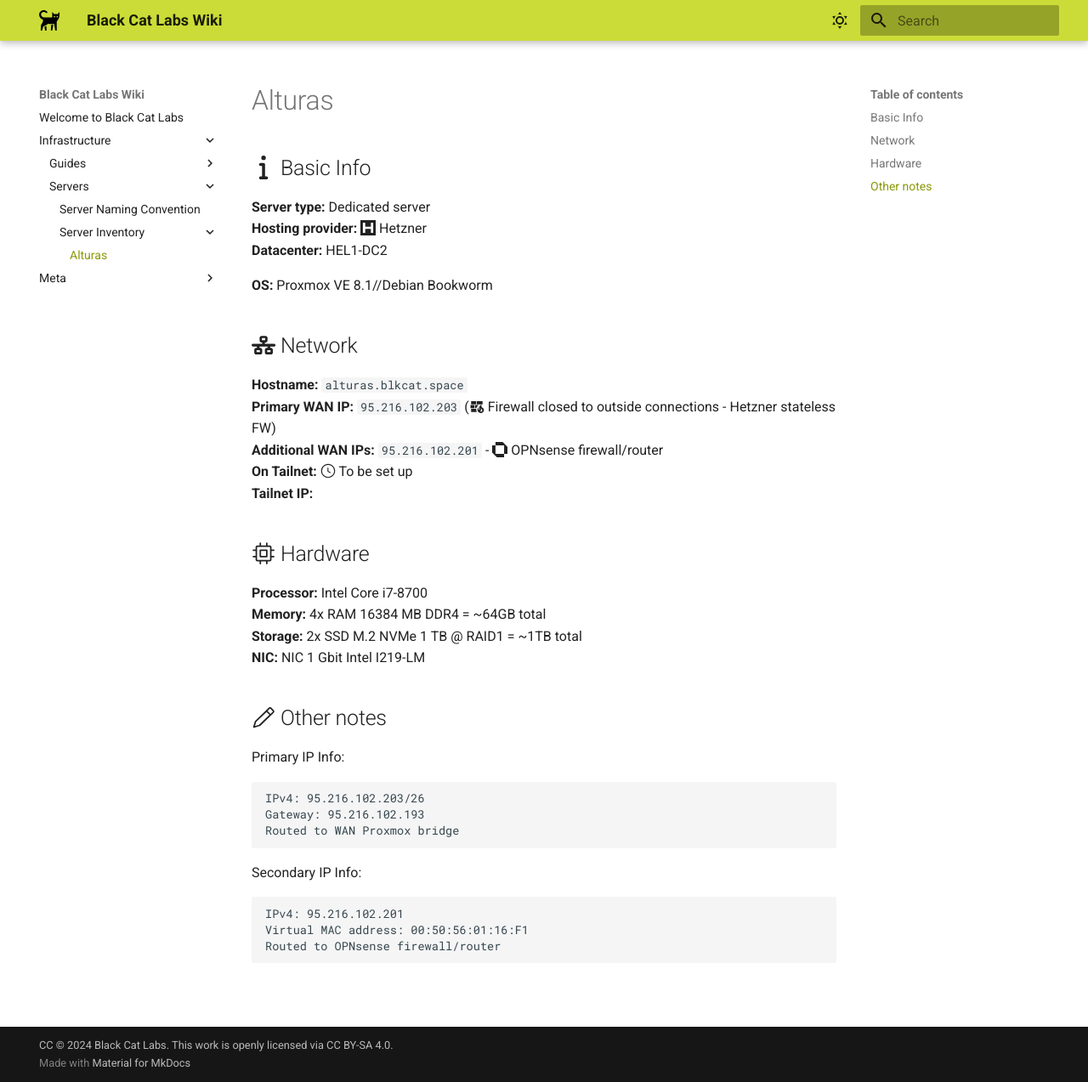
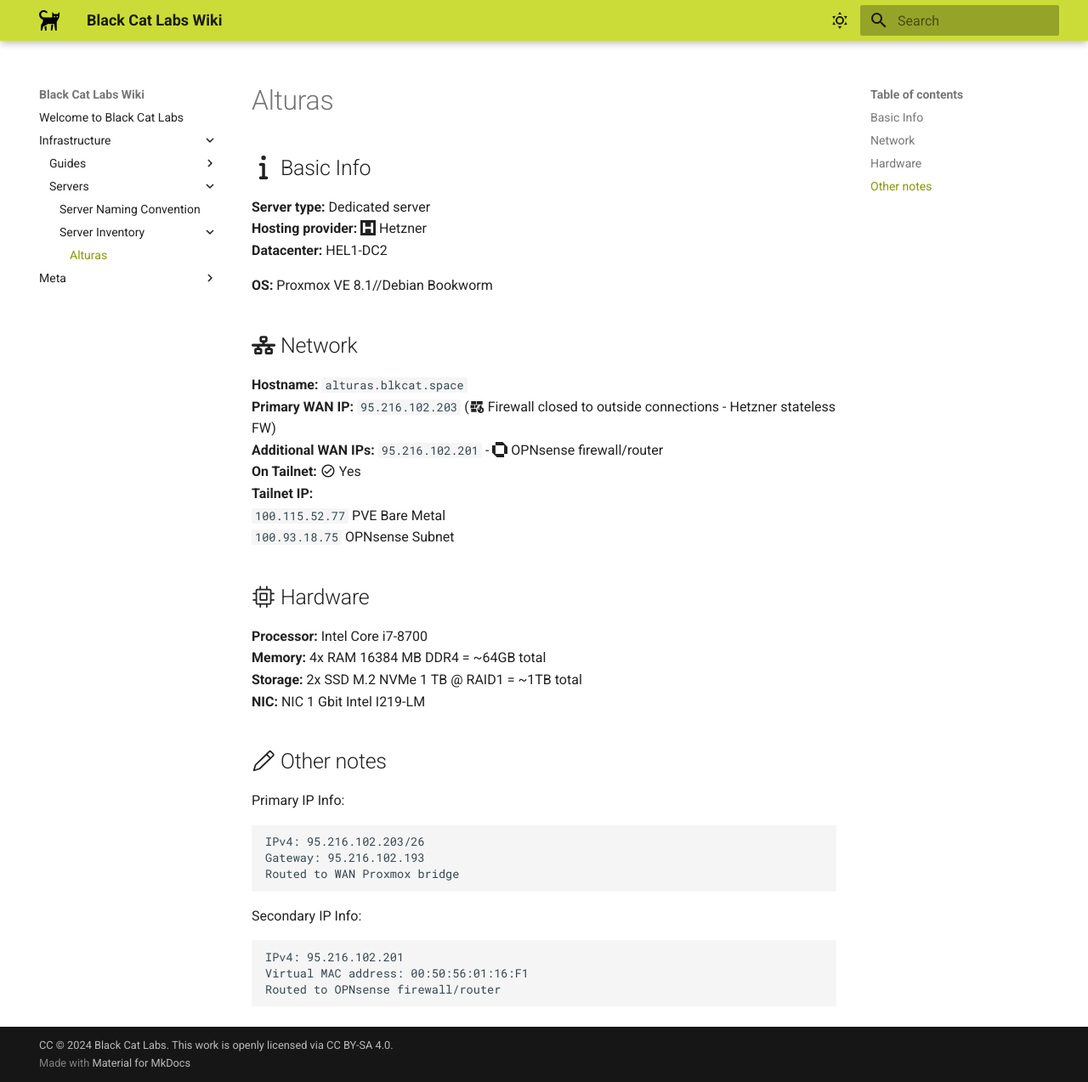
Before and after one commit to blackcat-labs/blackcatlabs-wiki, an MkDocs documentation site: the page built from docs/Infrastructure/Servers/Server Inventory/alturas.md, in a window 1280 px wide and 1273 px high. Shown: the whole window at 85% size. Built offline with MkDocs 1.6.1 and Material for MkDocs 9.7.7, drawn with Linux system fonts in a browser that asks for light colours.

Commit message:
Update alturas.md

```diff
--- a/docs/Infrastructure/Servers/Server Inventory/alturas.md
+++ b/docs/Infrastructure/Servers/Server Inventory/alturas.md
@@ -10,8 +10,10 @@
 **Hostname:** `alturas.blkcat.space`
 **Primary WAN IP:** `95.216.102.203` (:material-wall-fire: Firewall closed to outside connections - Hetzner stateless FW)
 **Additional WAN IPs:** `95.216.102.201` - :simple-opnsense: OPNsense firewall/router
-**On Tailnet:** :octicons-clock-24: To be set up
+**On Tailnet:** :material-check-circle-outline: Yes
 **Tailnet IP:**
+`100.115.52.77` PVE Bare Metal
+`100.93.18.75` OPNsense Subnet
 
 ## :octicons-cpu-24: Hardware
 **Processor:** Intel Core i7-8700
```
